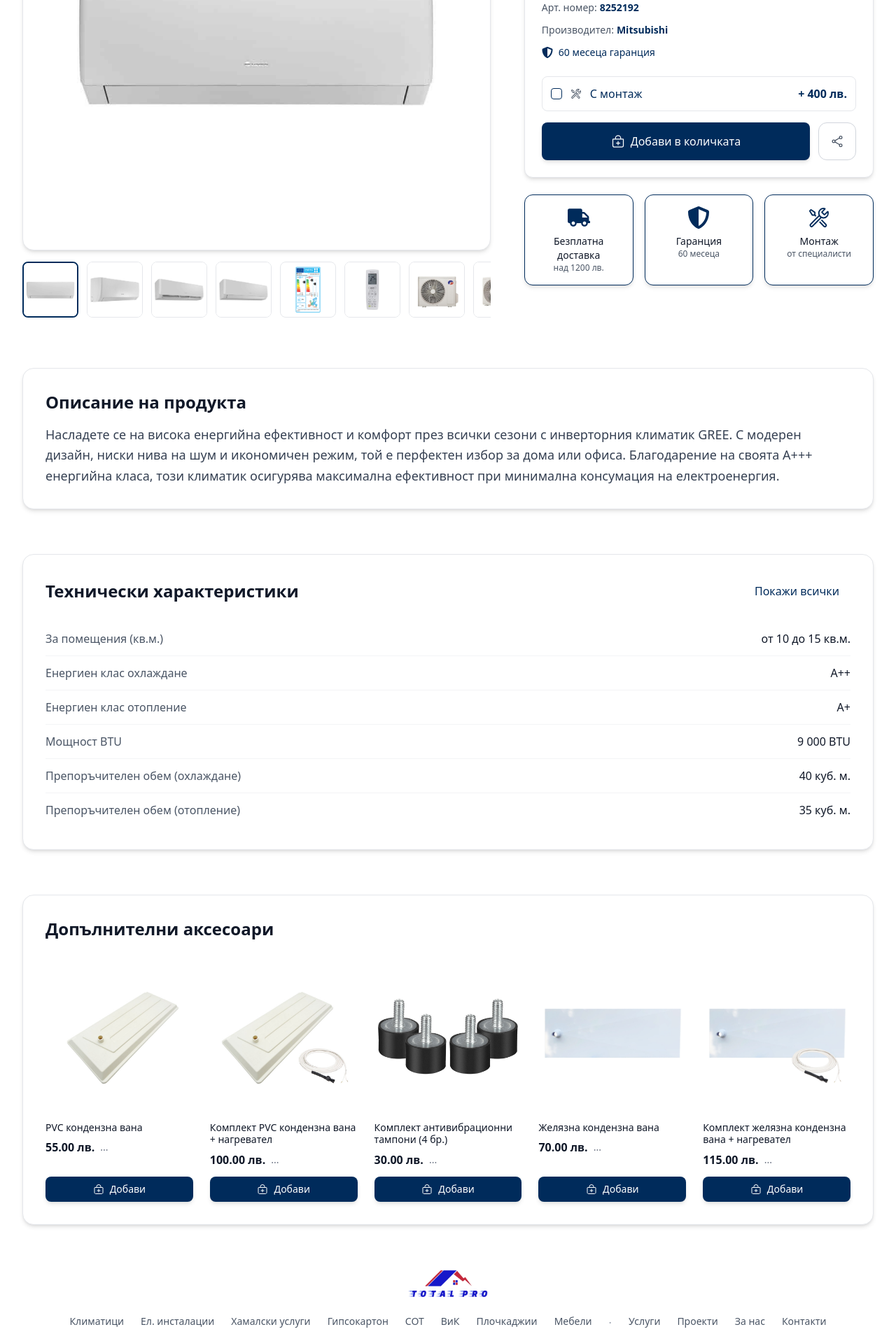
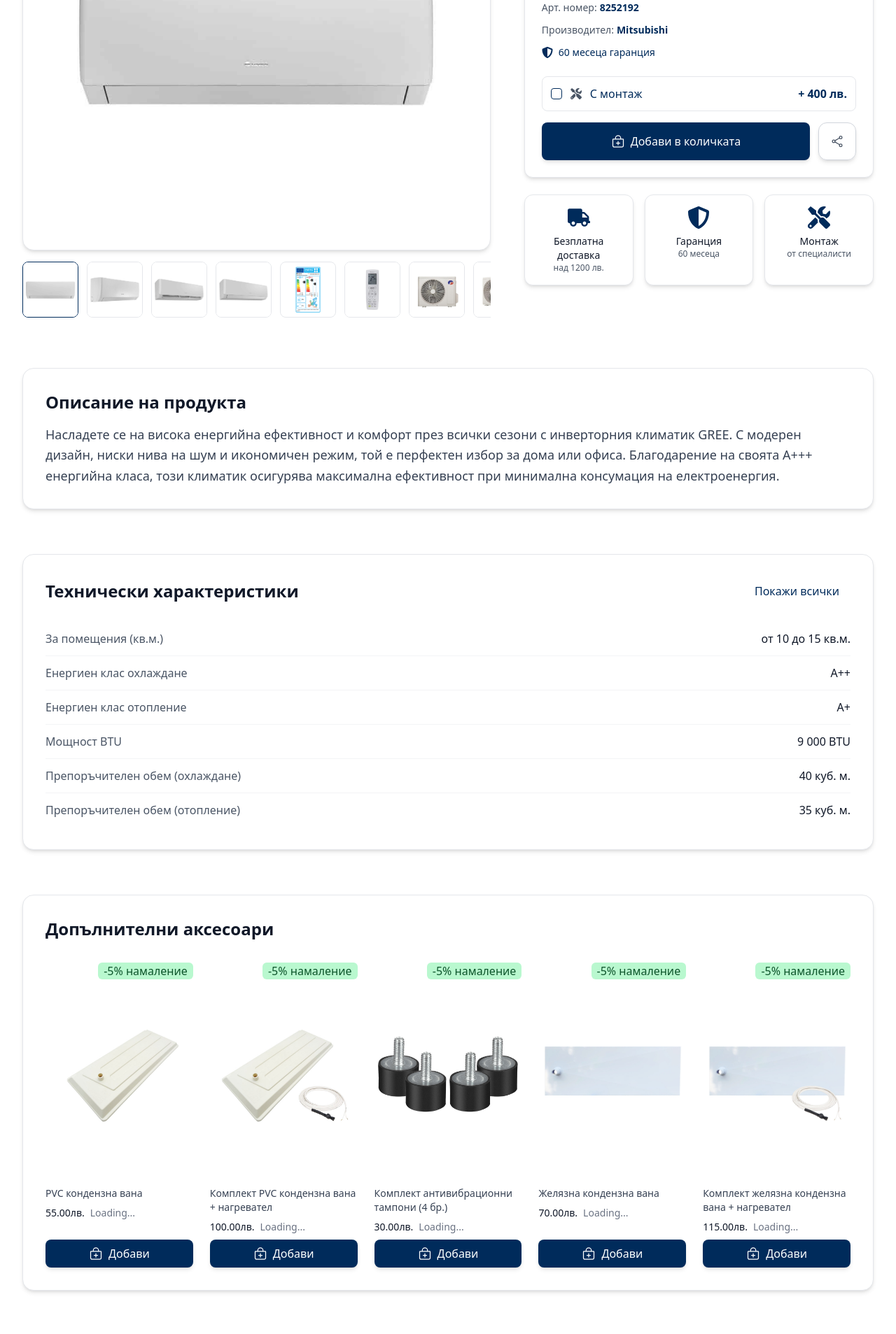
Before and after one commit to MarkVsudo/TotalPro, a React (Vite) app in the folder client/: page /air-conditioning/1 in a window 1280 px wide. Shown: the part 460-2367 px from the top of the page at 70% size. Built offline with nearby package versions, Linux system fonts and the light colour scheme; no server answers.

Commit message:
Design changes in product page

```diff
--- a/client/src/components/AirConPageComponents/AirConProducts.jsx
+++ b/client/src/components/AirConPageComponents/AirConProducts.jsx
@@ -120,12 +120,13 @@ export default function AirConProducts() {
     <div className="bg-white grid gap-x-6 xl:gap-x-8 gap-y-10 grid-cols-1 sm:grid-cols-2 lg:grid-cols-4">
       {products.map((product) => (
         <Link to={product.href} key={product.id}>
-          <div className="group relative">
-            <div className="relative">
+          <div className="group relative h-full flex flex-col">
+            <div className="relative overflow-hidden ">
               <img
                 alt={product.imageAlt}
                 src={product.imageSrc}
-                className="aspect-square w-full rounded-md bg-gray-200 object-cover group-hover:opacity-75 lg:aspect-auto lg:h-80"
+                className="aspect-square w-full rounded-md object-contain group-hover:brightness-102
+                      group-hover:scale-105 lg:aspect-auto lg:h-80 transition-all"
               />
               <img
                 alt="Aircon company"
@@ -136,7 +137,7 @@ export default function AirConProducts() {
                 -5% намаление
               </div>
             </div>
-            <div className="flex flex-col gap-2">
+            <div className="flex flex-col gap-2 flex-grow">
               <div>
                 <h3 className="text-sm text-gray-700">{product.name}</h3>
               </div>
@@ -152,7 +153,7 @@ export default function AirConProducts() {
               </div>
               <button
                 type="button"
-                className="flex justify-center items-center gap-x-2 w-full bg-[#002B5B] hover:bg-blue-900 text-white py-2 rounded-lg font-medium shadow-md cursor-pointer transition-colors"
+                className="flex justify-center items-center gap-x-2 w-full bg-[#002B5B] hover:bg-blue-900 text-white py-2 rounded-lg font-medium shadow-md cursor-pointer transition-colors mt-auto"
               >
                 <IoBagAddOutline className="h-5 w-5" />
                 Добави
--- a/client/src/pages/AirConPages/AirConProductPage.jsx
+++ b/client/src/pages/AirConPages/AirConProductPage.jsx
@@ -1,6 +1,7 @@
 import { useEffect, useState } from "react";
 import { Link } from "react-router-dom";
-import { VscTools } from "react-icons/vsc";
+import { FaTools } from "react-icons/fa";
+
 import { IoBagAddOutline, IoShareSocialOutline } from "react-icons/io5";
 import { FaCheckCircle, FaShieldAlt, FaStar, FaTruck } from "react-icons/fa";
 
@@ -178,9 +179,9 @@ const AirConProductPage = () => {
                 <button
                   key={index}
                   onClick={() => setSelectedImage(index)}
-                  className={`flex-shrink-0 w-16 h-16 lg:w-20 lg:h-20 rounded-lg overflow-hidden border transition-all duration-200 ${
+                  className={`flex-shrink-0 w-16 h-16 lg:w-20 lg:h-20 rounded-lg overflow-hidden border transition-all duration-200 cursor-pointer ${
                     selectedImage === index
-                      ? "border-[#002B5B] border-2"
+                      ? "border-[#002B5B]"
                       : "border-gray-200 hover:border-gray-300"
                   }`}
                 >
@@ -281,7 +282,7 @@ const AirConProductPage = () => {
                         />
                       </svg>
                     </div>
-                    <VscTools className="w-4 h-4 text-gray-600 flex-shrink-0" />
+                    <FaTools className="w-4 h-4 text-gray-600 flex-shrink-0" />
                     <span className="font-medium text-[#002B5B] flex-1">
                       С монтаж
                     </span>
@@ -301,7 +302,7 @@ const AirConProductPage = () => {
                       </span>
                       <span className="sm:hidden">Добави</span>
                     </button>
-                    <button className="p-2 sm:p-4 border border-gray-300 rounded-xl hover:border-gray-400 transition-colors">
+                    <button className="p-2 sm:p-4 border border-gray-300 rounded-xl hover:border-gray-400 shadow-md transition-colors cursor-pointer">
                       <IoShareSocialOutline className="w-4 h-4 sm:w-5 sm:h-5 text-gray-600" />
                     </button>
                   </div>
@@ -311,22 +312,22 @@ const AirConProductPage = () => {
 
             {/* Features */}
             <div className="grid grid-cols-1 sm:grid-cols-3 gap-3 sm:gap-4">
-              <div className="bg-white p-3 sm:p-4 rounded-xl shadow-md border border-[#002B5B] text-center">
+              <div className="bg-white p-3 sm:p-4 rounded-xl shadow-md border border-gray-200 text-center">
                 <FaTruck className="w-6 h-6 sm:w-8 sm:h-8 text-[#002B5B] mx-auto mb-2" />
                 <div className="text-xs sm:text-sm font-medium text-gray-900">
                   Безплатна доставка
                 </div>
                 <div className="text-xs text-gray-600">над 1200 лв.</div>
               </div>
-              <div className="bg-white p-3 sm:p-4 rounded-xl shadow-md border border-[#002B5B] text-center">
+              <div className="bg-white p-3 sm:p-4 rounded-xl shadow-md border border-gray-200 text-center">
                 <FaShieldAlt className="w-6 h-6 sm:w-8 sm:h-8 text-[#002B5B] mx-auto mb-2" />
                 <div className="text-xs sm:text-sm font-medium text-gray-900">
                   Гаранция
                 </div>
                 <div className="text-xs text-gray-600">60 месеца</div>
               </div>
-              <div className="bg-white p-3 sm:p-4 rounded-xl shadow-md border border-[#002B5B] text-center">
-                <VscTools className="w-6 h-6 sm:w-8 sm:h-8 text-[#002B5B] mx-auto mb-2" />
+              <div className="bg-white p-3 sm:p-4 rounded-xl shadow-md border border-gray-200 text-center">
+                <FaTools className="w-6 h-6 sm:w-8 sm:h-8 text-[#002B5B] mx-auto mb-2" />
                 <div className="text-xs sm:text-sm font-medium text-gray-900">
                   Монтаж
                 </div>
@@ -388,37 +389,47 @@ const AirConProductPage = () => {
           <h2 className="text-xl sm:text-2xl font-bold text-gray-900 mb-6 sm:mb-8">
             Допълнителни аксесоари
           </h2>
-          <div className="grid grid-cols-2 sm:grid-cols-3 lg:grid-cols-5 gap-4 sm:gap-6">
+          <div className="grid grid-cols-2 sm:grid-cols-3 lg:grid-cols-5 gap-4 sm:gap-6 ">
             {accessories.map((accessory) => (
-              <div key={accessory.id} className="group flex flex-col">
-                <div className="bg-gray-50 rounded-xl overflow-hidden mb-3 sm:mb-4 aspect-square">
+              <Link to={accessory.href} key={accessory.id}>
+                <div className="group relative h-full flex flex-col ">
+                  <div className="relative overflow-hidden ">
                     <img
+                      alt={accessory.imageAlt}
                       src={accessory.imageSrc}
-                    alt={accessory.imageAlt}
-                    className="w-full h-full object-cover group-hover:scale-105 transition-transform duration-300"
+                      className="aspect-square w-full rounded-md object-contain group-hover:brightness-102
+                      group-hover:scale-105 lg:aspect-auto lg:h-80 transition-all"
                     />
+                    <div className="absolute top-0 right-0 bg-green-200 text-green-900 px-2 rounded-md">
+                      -5% намаление
                     </div>
-                <h3 className="font-medium text-gray-900 mb-2 text-xs sm:text-sm leading-tight">
+                  </div>
+                  <div className="flex flex-col gap-2 flex-grow">
+                    <div>
+                      <h3 className="text-sm text-gray-700">
                         {accessory.name}
                       </h3>
-                <div className="flex flex-col sm:flex-row sm:items-center gap-1 sm:gap-2 mb-3">
-                  <span className="font-bold text-gray-900 text-sm sm:text-base">
-                    {accessory.price} лв.
-                  </span>
-                  <span className="text-xs sm:text-sm text-gray-500">
+                    </div>
+                    <div className="flex gap-2 items-center">
+                      <p className="text-sm font-medium text-gray-900">
+                        {accessory.price}лв.
+                      </p>
+                      <p className="text-sm text-gray-500">
                         {convertedPrices[accessory.id]
                           ? `€${convertedPrices[accessory.id]}`
-                      : "..."}
-                  </span>
+                          : "Loading..."}
+                      </p>
                     </div>
                     <button
                       type="button"
-                  className="flex justify-center items-center mt-auto gap-x-1 sm:gap-x-2 w-full bg-[#002B5B] hover:bg-blue-900 text-white py-2 rounded-lg font-medium shadow-md cursor-pointer transition-colors text-xs sm:text-sm"
+                      className="flex justify-center items-center gap-x-2 w-full bg-[#002B5B] hover:bg-blue-900 text-white py-2 rounded-lg font-medium shadow-md cursor-pointer transition-colors mt-auto"
                     >
-                  <IoBagAddOutline className="h-3 w-3 sm:h-4 sm:w-4" />
-                  <span>Добави</span>
+                      <IoBagAddOutline className="h-5 w-5" />
+                      Добави
                     </button>
                   </div>
+                </div>
+              </Link>
             ))}
           </div>
         </div>
```
Lines whose indentation alone changed are shown as unchanged.
